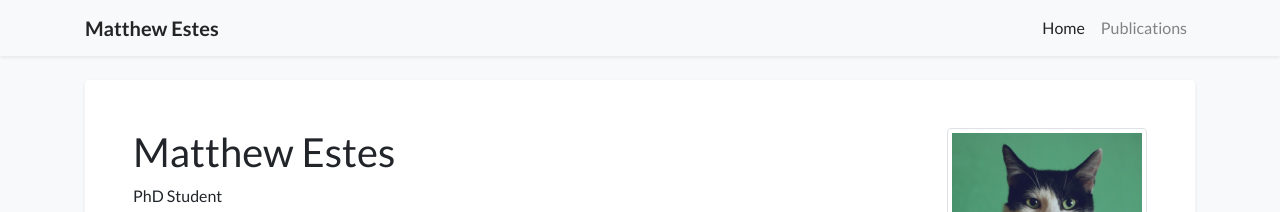
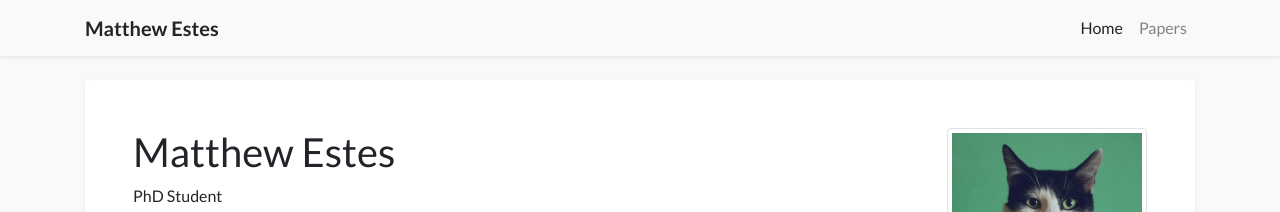
Before and after one commit to mattestes1/mattestes1.github.io, a Jekyll site: the page built from index.html, in a window 1280 px wide. Shown: the top 212 px of the page. Built offline with Jekyll 4.4.1, drawn with Linux system fonts in a browser that asks for light colours; nearby versions of some CDN libraries; a style sheet for code colours, icons or effects is not loaded.

Commit message:
Update navigation.yml

```diff
--- a/_data/navigation.yml
+++ b/_data/navigation.yml
@@ -3,5 +3,5 @@ pages:
 #       For example, the `navbar_title` field in `showcase.html` is "Showcase" and the `name` field here should also be "Showcase"
 - name: Home
   url: /
-- name: Publications
-  url: /publications
+- name: Papers
+  url: /papers
```
